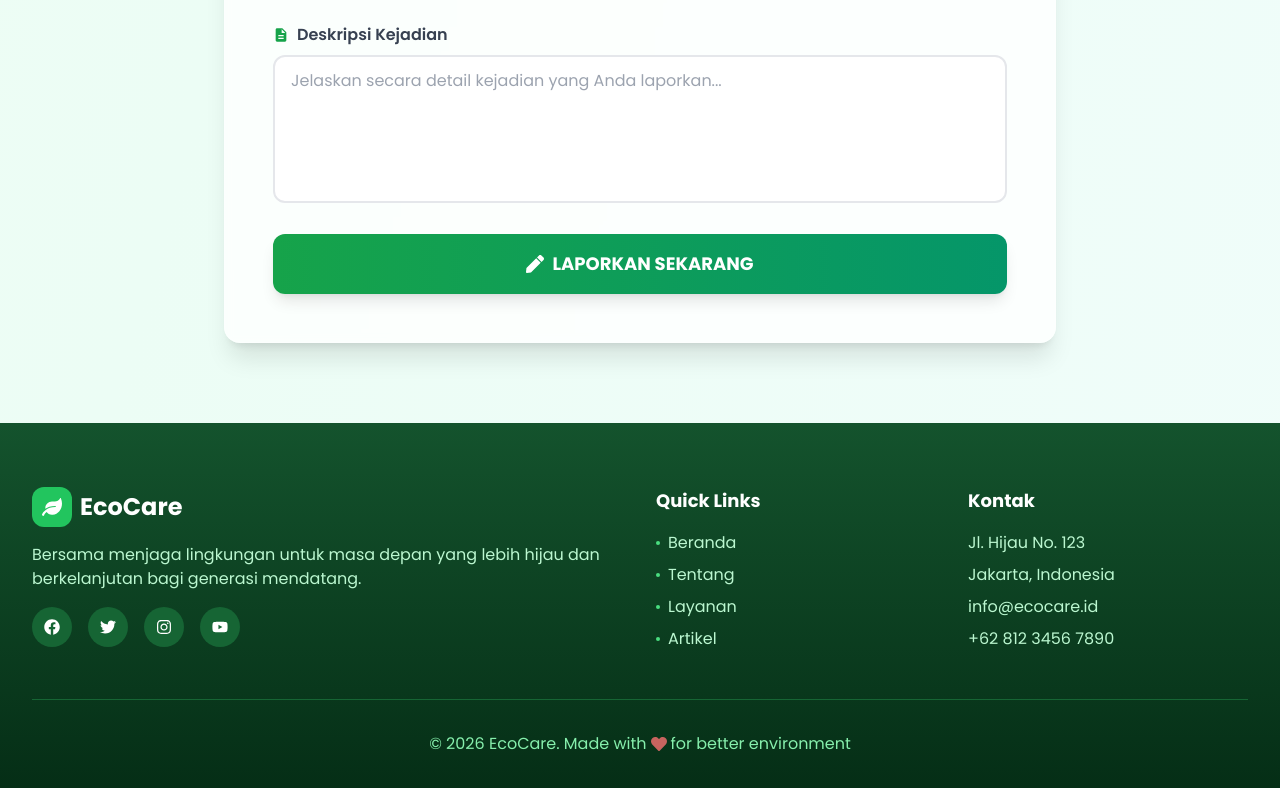
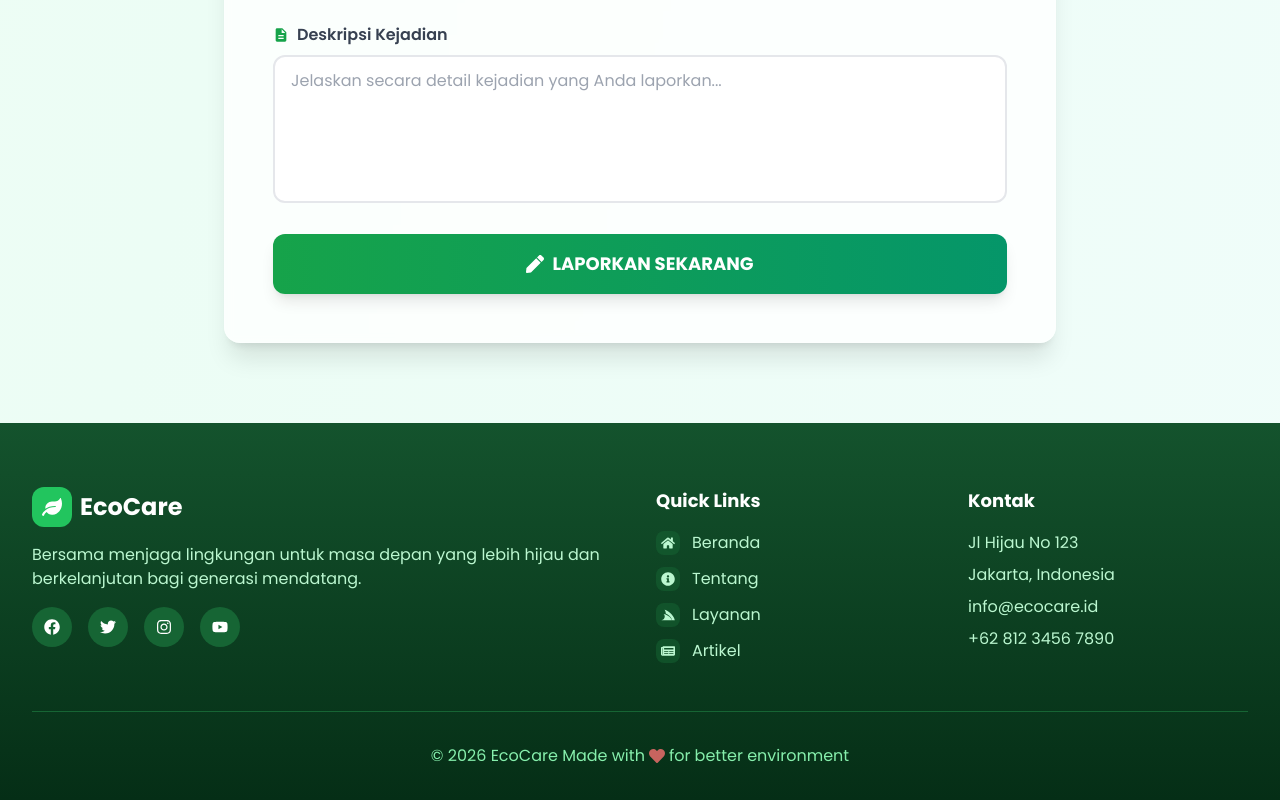
Before and after one commit to nazwadn9-web/EcoSafe-Zone, a React (Vite) app: page / in a window 1280 px wide. Shown: the part 3654-4454 px from the top of the page. Built offline with nearby package versions, Linux system fonts and the light colour scheme.

Commit message:
Selesaikan bentrok kode

```diff
--- a/src/components/Footer.jsx
+++ b/src/components/Footer.jsx
@@ -1,10 +1,29 @@
 import React from 'react'
 import { Link } from 'react-router-dom'
 import { motion } from 'framer-motion'
-import { FaLeaf, FaHeart, FaFacebook, FaTwitter, FaInstagram, FaYoutube } from 'react-icons/fa'
+import {
+  FaLeaf,
+  FaHeart,
+  FaFacebook,
+  FaTwitter,
+  FaInstagram,
+  FaYoutube,
+  FaHome,
+  FaInfoCircle,
+  FaServicestack,
+  FaNewspaper
+} from 'react-icons/fa'
 
 const Footer = () => {
   const currentYear = new Date().getFullYear()
+
+  // Array untuk quick links dengan icon yang sesuai
+  const quickLinks = [
+    { name: 'Beranda', icon: FaHome, path: '' },
+    { name: 'Tentang', icon: FaInfoCircle, path: 'tentang' },
+    { name: 'Layanan', icon: FaServicestack, path: 'layanan' },
+    { name: 'Artikel', icon: FaNewspaper, path: 'artikel' }
+  ]
 
   return (
     <footer className="bg-gradient-to-b from-green-900 to-green-950 text-white pt-16 pb-8">
@@ -23,35 +42,57 @@ const Footer = () => {
               dan berkelanjutan bagi generasi mendatang.
             </p>
             <div className="flex space-x-4">
-              {[FaFacebook, FaTwitter, FaInstagram, FaYoutube].map((Icon, index) => (
               <motion.a
-                  key={index}
                 href="#"
                 whileHover={{ scale: 1.2, y: -3 }}
-                  className="w-10 h-10 bg-green-800 rounded-full flex items-center justify-center
-                           hover:bg-green-600 transition-colors"
+                className="w-10 h-10 bg-green-800 rounded-full flex items-center justify-center hover:bg-green-600 transition-colors"
               >
-                  <Icon />
+                <FaFacebook />
               </motion.a>
-              ))}
+              <motion.a
+                href="#"
+                whileHover={{ scale: 1.2, y: -3 }}
+                className="w-10 h-10 bg-green-800 rounded-full flex items-center justify-center hover:bg-green-600 transition-colors"
+              >
+                <FaTwitter />
+              </motion.a>
+              <motion.a
+                href="#"
+                whileHover={{ scale: 1.2, y: -3 }}
+                className="w-10 h-10 bg-green-800 rounded-full flex items-center justify-center hover:bg-green-600 transition-colors"
+              >
+                <FaInstagram />
+              </motion.a>
+              <motion.a
+                href="#"
+                whileHover={{ scale: 1.2, y: -3 }}
+                className="w-10 h-10 bg-green-800 rounded-full flex items-center justify-center hover:bg-green-600 transition-colors"
+              >
+                <FaYoutube />
+              </motion.a>
             </div>
           </div>
 
-          {/* Quick Links */}
+          {/* Quick Links dengan Ikon */}
           <div>
             <h3 className="text-lg font-bold mb-4">Quick Links</h3>
-            <ul className="space-y-2">
-              {['Beranda', 'Tentang', 'Layanan', 'Artikel'].map((item, index) => (
+            <ul className="space-y-3">
+              {quickLinks.map((item, index) => {
+                const Icon = item.icon
+                return (
                   <li key={index}>
                     <Link
-                    to={`/${item.toLowerCase() === 'beranda' ? '' : item.toLowerCase()}`}
-                    className="text-green-200 hover:text-white transition-colors flex items-center gap-2"
+                      to={`/${item.path}`}
+                      className="text-green-200 hover:text-white transition-colors flex items-center gap-3 group"
                     >
-                    <span className="w-1 h-1 bg-green-400 rounded-full"></span>
-                    {item}
+                      <span className="w-6 h-6 bg-green-800/50 rounded-lg flex items-center justify-center group-hover:bg-green-600 transition-colors">
+                        <Icon className="text-sm" />
+                      </span>
+                      {item.name}
                     </Link>
                   </li>
-              ))}
+                )
+              })}
             </ul>
           </div>
 
@@ -59,7 +100,7 @@ const Footer = () => {
           <div>
             <h3 className="text-lg font-bold mb-4">Kontak</h3>
             <ul className="space-y-2 text-green-200">
-              <li>Jl. Hijau No. 123</li>
+              <li>Jl Hijau No 123</li>
               <li>Jakarta, Indonesia</li>
               <li>info@ecocare.id</li>
               <li>+62 812 3456 7890</li>
@@ -70,7 +111,7 @@ const Footer = () => {
         {/* Bottom Bar */}
         <div className="pt-8 border-t border-green-800 text-center">
           <p className="text-green-300 flex items-center justify-center gap-1">
-            © {currentYear} EcoCare. Made with <FaHeart className="text-red-400 animate-pulse" /> for better environment
+            © {currentYear} EcoCare Made with <FaHeart className="text-red-400 animate-pulse" /> for better environment
           </p>
         </div>
       </div>
```
Lines whose indentation alone changed are shown as unchanged.
